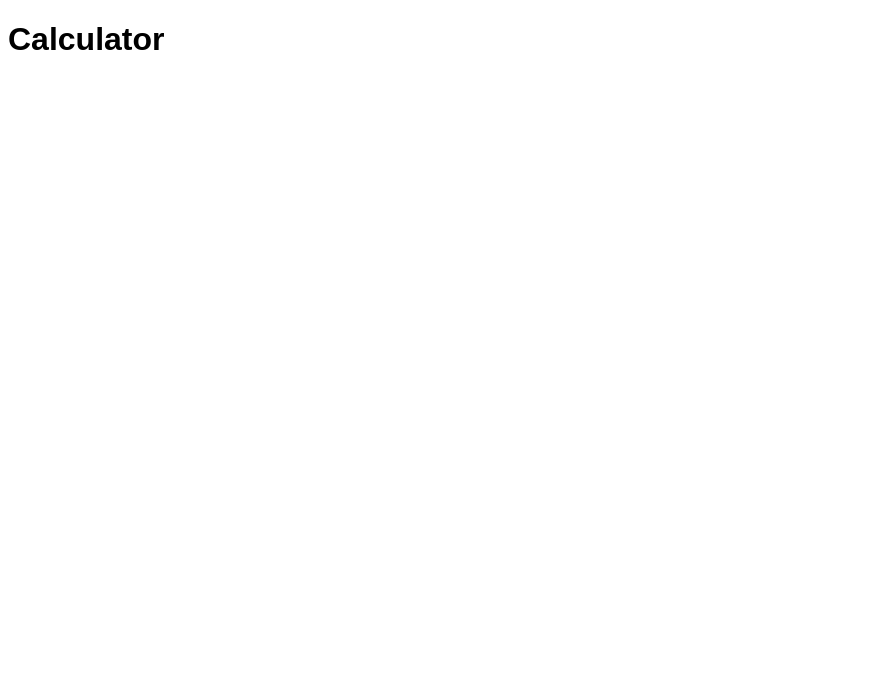
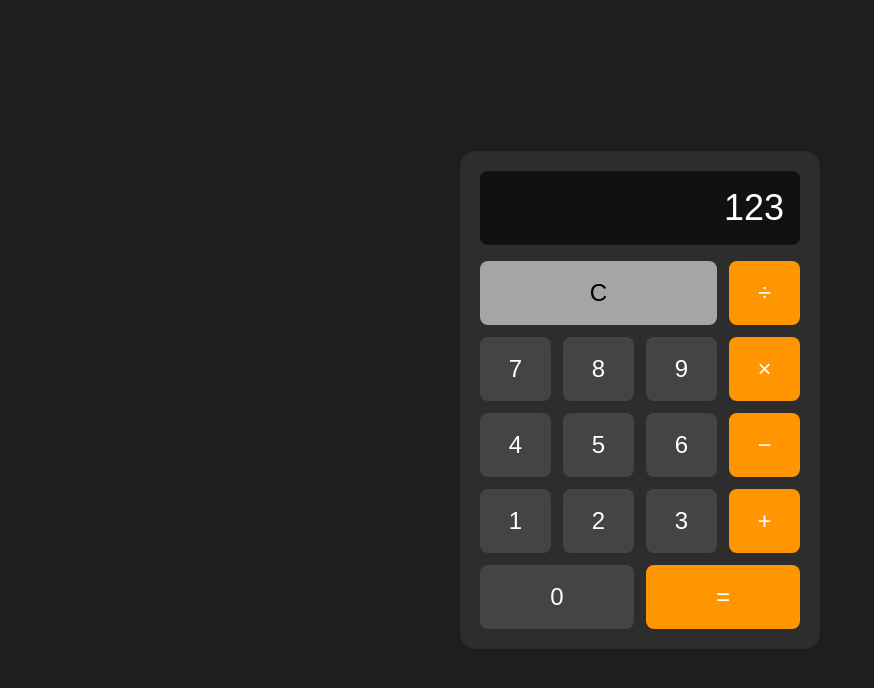
Before and after one commit to motazhoda17/odin-calculator, a plain HTML site: page index.html in a window 1280 px wide. Shown: the whole page, without its empty margins (0-874 px from the left). Drawn offline with Linux system fonts and the light colour scheme.

Commit message:
Add calculator layout with display, digit, operator and clear buttons

```diff
--- a/index.html
+++ b/index.html
@@ -7,7 +7,32 @@
   <link rel="stylesheet" href="style.css">
 </head>
 <body>
-  <h1>Calculator</h1>
+  <div class="calculator">
+    <div id="display">123</div>
+
+    <div class="buttons">
+      <button id="clear" class="wide-3">C</button>
+      <button class="operator" data-operator="/">÷</button>
+
+      <button data-digit="7">7</button>
+      <button data-digit="8">8</button>
+      <button data-digit="9">9</button>
+      <button class="operator" data-operator="*">×</button>
+
+      <button data-digit="4">4</button>
+      <button data-digit="5">5</button>
+      <button data-digit="6">6</button>
+      <button class="operator" data-operator="-">−</button>
+
+      <button data-digit="1">1</button>
+      <button data-digit="2">2</button>
+      <button data-digit="3">3</button>
+      <button class="operator" data-operator="+">+</button>
+
+      <button class="wide" data-digit="0">0</button>
+      <button id="equals" class="wide">=</button>
+    </div>
+  </div>
 
   <script src="script.js"></script>
 </body>
--- a/style.css
+++ b/style.css
@@ -1,3 +1,78 @@
+* {
+  box-sizing: border-box;
+}
+
 body {
   font-family: sans-serif;
+  margin: 0;
+  min-height: 100vh;
+  display: flex;
+  justify-content: center;
+  align-items: center;
+  background-color: #1e1e1e;
 }
+
+.calculator {
+  width: 360px;
+  padding: 20px;
+  border-radius: 16px;
+  background-color: #2d2d2d;
+}
+
+#display {
+  min-height: 72px;
+  margin-bottom: 16px;
+  padding: 16px;
+  border-radius: 8px;
+  background-color: #111;
+  color: #fff;
+  font-size: 36px;
+  text-align: right;
+  overflow-wrap: anywhere; /* long text wraps instead of spilling out */
+}
+
+/* Flexbox + wrap turns the buttons into rows of 4 */
+.buttons {
+  display: flex;
+  flex-wrap: wrap;
+  gap: 12px;
+}
+
+button {
+  width: 71px; /* 4 buttons + 3 gaps = 320px */
+  height: 64px;
+  border: none;
+  border-radius: 8px;
+  background-color: #444;
+  color: #fff;
+  font-size: 24px;
+  cursor: pointer;
+}
+
+button:hover {
+  filter: brightness(1.2);
+}
+
+.wide {
+  width: 154px; /* 2 buttons + 1 gap */
+}
+
+.wide-3 {
+  width: 237px; /* 3 buttons + 2 gaps */
+}
+
+.operator,
+#equals {
+  background-color: #ff9500;
+}
+
+/* Highlights the operator you picked */
+.operator.active {
+  background-color: #fff;
+  color: #ff9500;
+}
+
+#clear {
+  background-color: #a5a5a5;
+  color: #000;
+}
```
